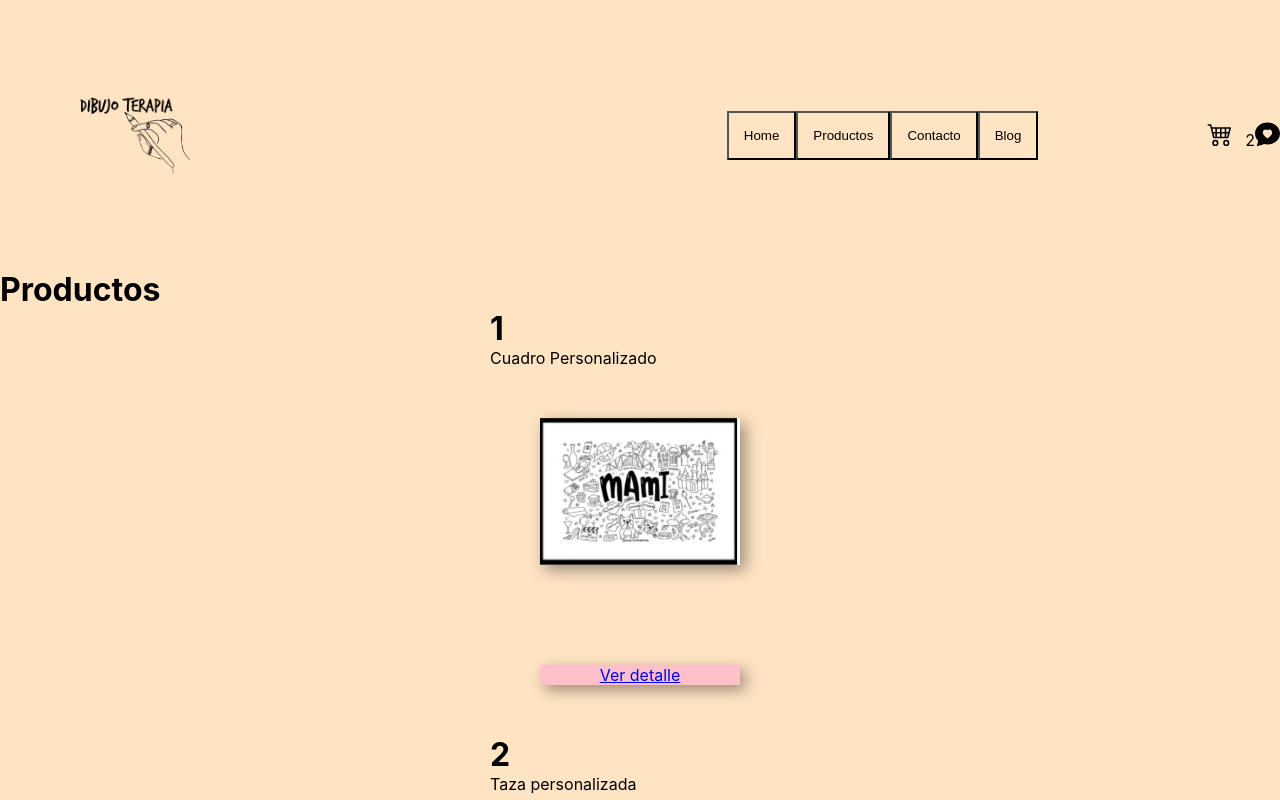
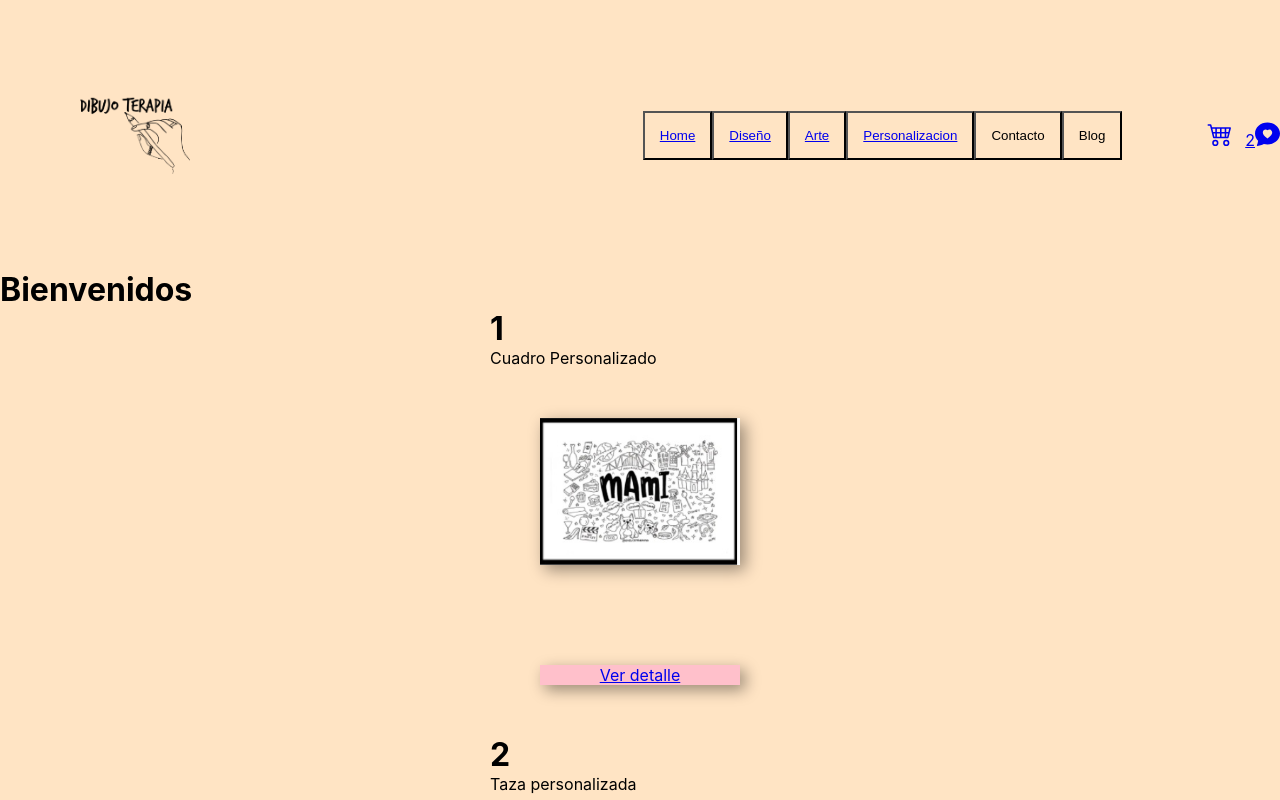
Before and after one commit to ormary18/miaplicacion, a React (Create React App) app: page / in a window 1280 px wide. Shown: the top 800 px of the page. Built offline with nearby package versions, Linux system fonts and the light colour scheme.

Commit message:
1era entrega Proyecto final

```diff
--- a/src/App.js
+++ b/src/App.js
@@ -13,9 +13,8 @@ function App() {
        <BrowserRouter>
           <NavBar />
           <Routes>
-            <Route path='/' element={<ItemListContainer greeting="Productos"/>}/>
-            <Route path='/categoria' element={<ItemListContainer />}/>
-            <Route path='/carta' element={<cart />}/>
+            <Route path='/' element={<ItemListContainer greeting="Bienvenidos"/>}/>
+            <Route path='/categoria/:categoriaId' element={<ItemListContainer greeting="El Arte de hacer las cosas con Amor"/>}/>
             <Route path='/detalle/:productId' element={<ItemDetailContainer />}/>
             <Route path='*' element={<h1>PAGE NOT FOUND 403</h1>} />
           </Routes>
--- a/src/components/Item/Item.js
+++ b/src/components/Item/Item.js
@@ -4,8 +4,9 @@ import './Item.css'
 
 
 
+const Item = ({id, name, img}) => {
 
-const Item = ({id, name, img, }) => {
+
     return (
         <div className='lista'>
         <h1>{id}</h1>
--- a/src/components/ItemListContainer/ItemListContainer.js
+++ b/src/components/ItemListContainer/ItemListContainer.js
@@ -1,20 +1,29 @@
 import React from "react";
 import ItemList from '../ItemList/ItemList'
 import { useState, useEffect } from 'react'
-import { getData} from "../Productos/Productos";
-
-
+import { getData, getProductsByCategory} from "../Productos/Productos";
+import { useParams } from "react-router-dom";
 
 
 
 const ItemListContainer = ({ greeting}) => {
 const [products, setProducts] = useState([])
 
+const {categoriaId} = useParams()
+
+
 useEffect(() => {
-    getData().then(response => {
-        setProducts(response)
-    })
-}, [])
+    if(!categoriaId){
+        getData().then(response => {
+            setProducts(response)
+        })
+    } else {
+        getProductsByCategory(categoriaId).then(response =>{
+            setProducts(response)
+        })
+    }
+
+}, [categoriaId])
 
 
 return(
--- a/src/components/NavBar/Navbar.js
+++ b/src/components/NavBar/Navbar.js
@@ -1,25 +1,34 @@
-import React from 'react';
-import './Navbar.css';
-import Logo from './Img/Logo.png';
-import CarWidget from '../CarWidget/CarWidget';
-
-
-
+import React from "react";
+import "./Navbar.css";
+import Logo from "./Img/Logo.png";
+import CarWidget from "../CarWidget/CarWidget";
+import { NavLink } from "react-router-dom";
 
 const NavBar = () => {
   return (
     <nav>
       <h1>
-      <img src={Logo} className='logo' alt=''></img>
+        <img src={Logo} className="logo" alt=""></img>
       </h1>
-      <div className='menu-ecommerce'>
-        <button>Home</button>
-        <button>Productos</button>
+      <div className="menu-ecommerce">
+        <button>
+          <NavLink to={"./"}>Home</NavLink>
+        </button>
+        <button>
+          <NavLink to={"./categoria/Diseño"} className={({isActive}) => isActive ? 'ActiveOption' : 'Option'}>Diseño</NavLink>
+        </button>
+        <button>
+          <NavLink to={"./categoria/Arte"} className={({isActive}) => isActive ? 'ActiveOption' : 'Option'}>Arte</NavLink>
+        </button>
+        <button>
+          <NavLink to={"./categoria/Personalizacion"} className={({isActive}) => isActive ? 'ActiveOption' : 'Option'}>Personalizacion</NavLink>
+        </button>
         <button>Contacto</button>
         <button>Blog</button>
-
       </div>
-      <CarWidget />
+      <NavLink to={"./cart"}>
+        <CarWidget />
+      </NavLink>
     </nav>
   );
 };
--- a/src/components/Productos/Productos.js
+++ b/src/components/Productos/Productos.js
@@ -5,7 +5,7 @@ const products = [
         name: 'Cuadro Personalizado',
         img: './imagen/cuadro1.jpg',
         price: 50,
-        category: 'Arte',
+        category: 'Diseño',
         stock: 15,
         description:'Un regalo a la medida, un cuadro personalizado con todas las caracteristicas del cliente'
     },
@@ -21,7 +21,7 @@ const products = [
     { id: '3',
     name: 'Personalización de Zapatillas',
     price: 45,
-    category: 'Arte',
+    category: 'Personalizacion',
     img:'./imagen/Zapatillas.jpg',
     stock: 5,
     description:'Zapatillas con dibujos artisticos'}
@@ -45,10 +45,11 @@ export const getProductsId = (id) => {
     })
 }
 
-export const getProductsByCategory = (categoryId) => {
+export const getProductsByCategory = (categoriaId) => {
     return new Promise ((resolve) => {
         setTimeout(() => {
-            resolve(products.filter(prod => prod.category === categoryId))
+            resolve(products.filter(prod => prod.category === categoriaId))
         }, 500)
     })
+
 }
```
Also changed, not shown: src/components/ItemDetailContainer/ItemDetailContainer.js (+10 -5 lines).
